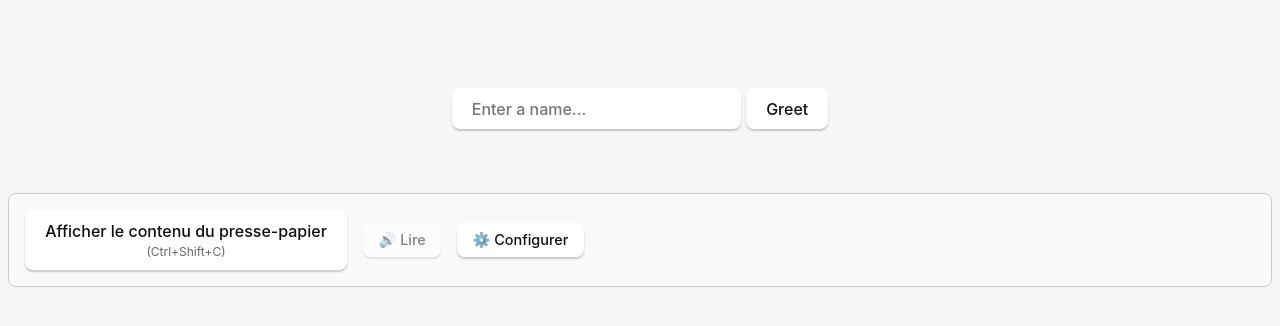
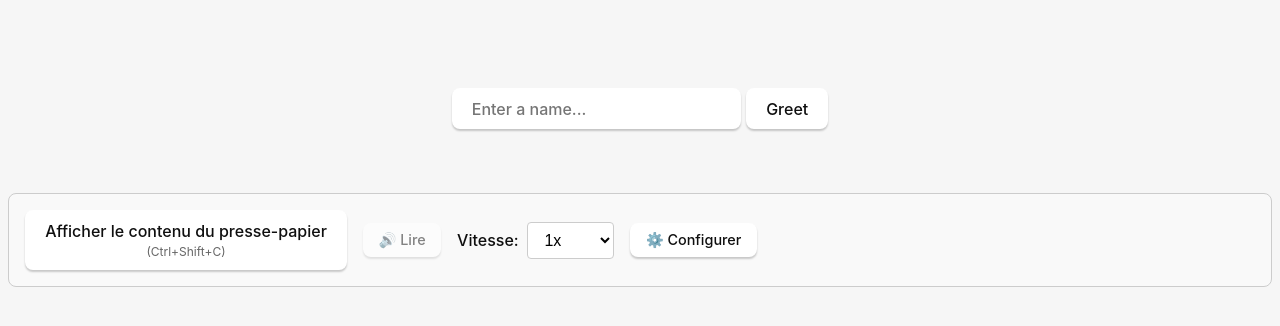
Before and after one commit to upskaling/gsp-ui, a Vue app: page / in a window 1280 px wide. Shown: the top 326 px of the page. Built offline with nearby package versions, Linux system fonts and the light colour scheme.

Commit message:
Ajouter une sélection pour choisir la vitesse de lacture.

```diff
--- a/src/App.vue
+++ b/src/App.vue
@@ -25,6 +25,8 @@ const shortcutConfig = ref<ClipboardShortcut>({
 });
 const recordingKey = ref(false);
 const isSpeaking = ref(false);
+const playbackSpeed = ref(1.0);
+const speedOptions = [0.75, 1.0, 1.25, 1.5, 2.0];
 let shortcutInProgress = false;
 
 async function greet() {
@@ -118,6 +120,26 @@ async function loadShortcutConfig() {
   }
 }
 
+async function loadPlaybackSpeed() {
+  try {
+    playbackSpeed.value = await invoke("load_playback_speed");
+    console.log("[loadPlaybackSpeed] Vitesse chargée:", playbackSpeed.value);
+  } catch (error) {
+    console.error("Erreur lors du chargement de la vitesse:", error);
+  }
+}
+
+async function setPlaybackSpeed(speed: number) {
+  console.log("[setPlaybackSpeed] Nouvelle vitesse:", speed);
+  playbackSpeed.value = speed;
+  try {
+    await invoke("save_playback_speed", { speed });
+    console.log("[setPlaybackSpeed] Vitesse sauvegardée");
+  } catch (error) {
+    console.error("Erreur lors de la sauvegarde de la vitesse:", error);
+  }
+}
+
 async function saveShortcutConfig() {
   console.log("[saveShortcutConfig] Début de saveShortcutConfig()");
   try {
@@ -145,6 +167,7 @@ async function saveShortcutConfig() {
 
 onMounted(async () => {
   await loadShortcutConfig();
+  await loadPlaybackSpeed();
   window.addEventListener("keydown", handleKeydown);
 
   // Écouter quand la lecture se termine
@@ -214,6 +237,20 @@ onUnmounted(() => {
         <button @click="speakSelection" :disabled="isSpeaking || !clipboardContent" class="speak-btn">
           {{ isSpeaking ? "🔊 Lecture en cours..." : "🔊 Lire" }}
         </button>
+        <div class="speed-controls">
+          <label for="speed-select">Vitesse:</label>
+          <select
+            id="speed-select"
+            v-model.number="playbackSpeed"
+            @change="setPlaybackSpeed(playbackSpeed)"
+            :disabled="isSpeaking"
+            class="speed-select"
+          >
+            <option v-for="speed in speedOptions" :key="speed" :value="speed">
+              {{ speed }}x
+            </option>
+          </select>
+        </div>
         <button @click="showShortcutConfig = !showShortcutConfig" class="config-btn">
           ⚙️ Configurer
         </button>
@@ -402,6 +439,37 @@ onUnmounted(() => {
   background-color: #5a6268;
   border-color: #5a6268;
 }
+
+.speed-controls {
+  display: flex;
+  align-items: center;
+  gap: 0.5rem;
+  flex-wrap: wrap;
+}
+
+.speed-controls label {
+  font-weight: 500;
+  white-space: nowrap;
+}
+
+.speed-select {
+  padding: 0.5em 0.8em;
+  font-size: 1em;
+  border-radius: 4px;
+  border: 1px solid #ccc;
+  background-color: #ffffff;
+  cursor: pointer;
+  transition: border-color 0.25s;
+}
+
+.speed-select:hover {
+  border-color: #396cd8;
+}
+
+.speed-select:disabled {
+  opacity: 0.5;
+  cursor: not-allowed;
+}
 </style>
 <style>
 :root {
@@ -558,6 +626,16 @@ button {
   .cancel-btn:hover {
     background-color: #5a6268;
   }
+
+  .speed-select {
+    border-color: #555;
+    background-color: #0f0f0f98;
+    color: #f6f6f6;
+  }
+
+  .speed-select:hover {
+    border-color: #24c8db;
+  }
 }
 
 </style>
```
Also changed, not shown: 1 other file (tests, documents, lock files or other folders).
